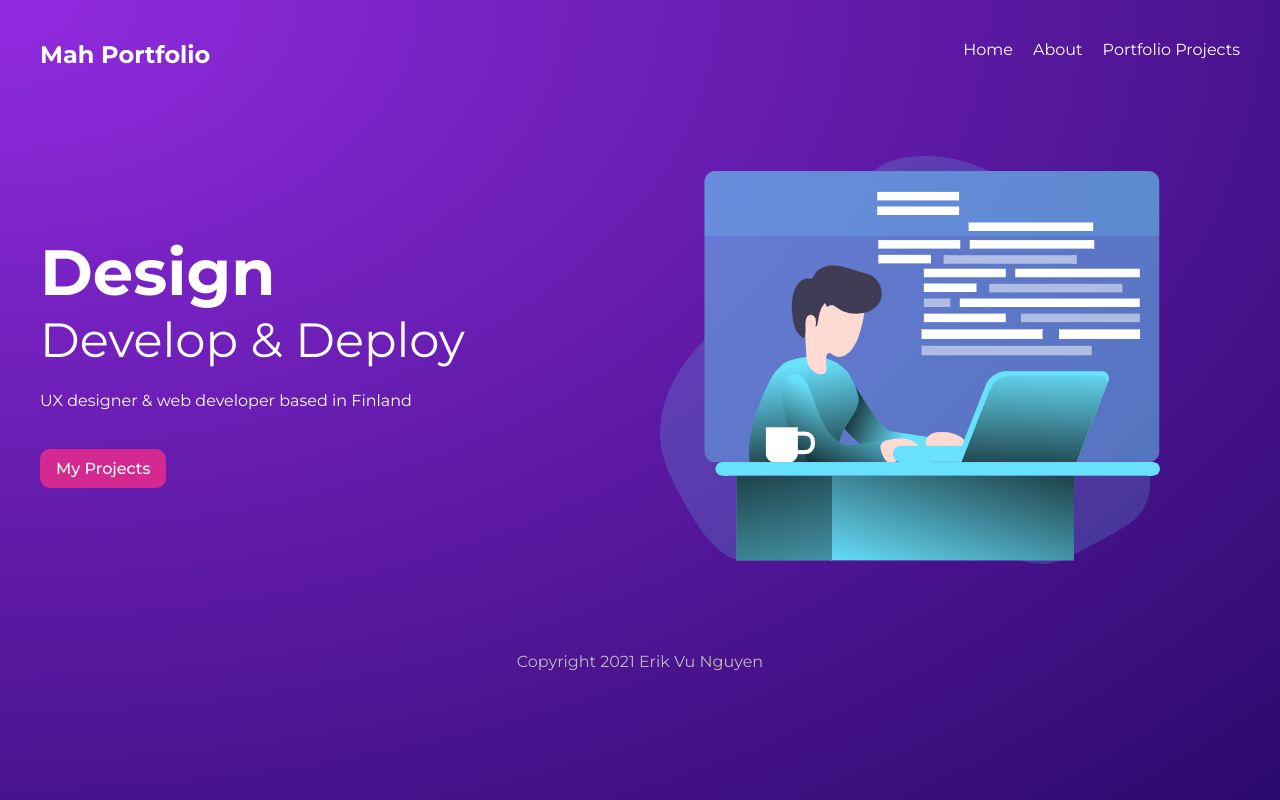
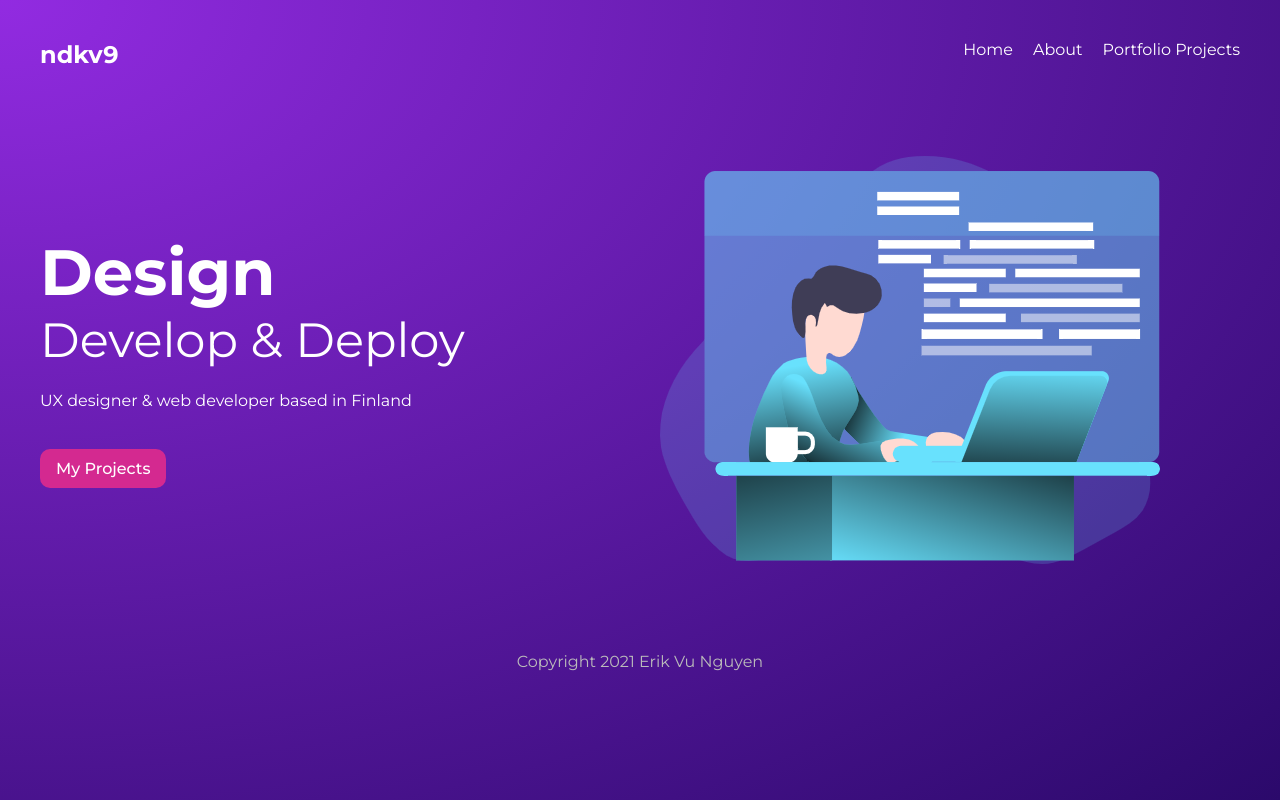
Before and after one commit to ndkv9/portfolio-sample, a Gatsby site: page / in a window 1280 px wide. Built offline with nearby package versions, Linux system fonts and the light colour scheme; Gatsby itself is replaced by a stand-in of ours.

Commit message:
use static queries inside a component

```diff
--- a/src/components/NavBar.js
+++ b/src/components/NavBar.js
@@ -1,10 +1,22 @@
 import React from "react"
-import { Link } from "gatsby"
+import { Link, graphql, useStaticQuery } from "gatsby"
 
 export default function NavBar() {
+  const data = useStaticQuery(graphql`
+    query SiteInfo {
+      site {
+        siteMetadata {
+          title
+        }
+      }
+    }
+  `)
+
+  const { title } = data.site.siteMetadata
+
   return (
     <nav>
-      <h1>Mah Portfolio</h1>
+      <h1>{title}</h1>
       <div className="links">
         <Link to="/">Home</Link>
         <Link to="/about">About</Link>
--- a/src/pages/index.js
+++ b/src/pages/index.js
@@ -1,7 +1,8 @@
-import { Link } from "gatsby"
+import { graphql, Link } from "gatsby"
 import React from "react"
 import Layout from "../components/Layout"
 import * as styles from "../styles/home.module.css"
+
 export default function Home() {
   return (
     <Layout>
```
